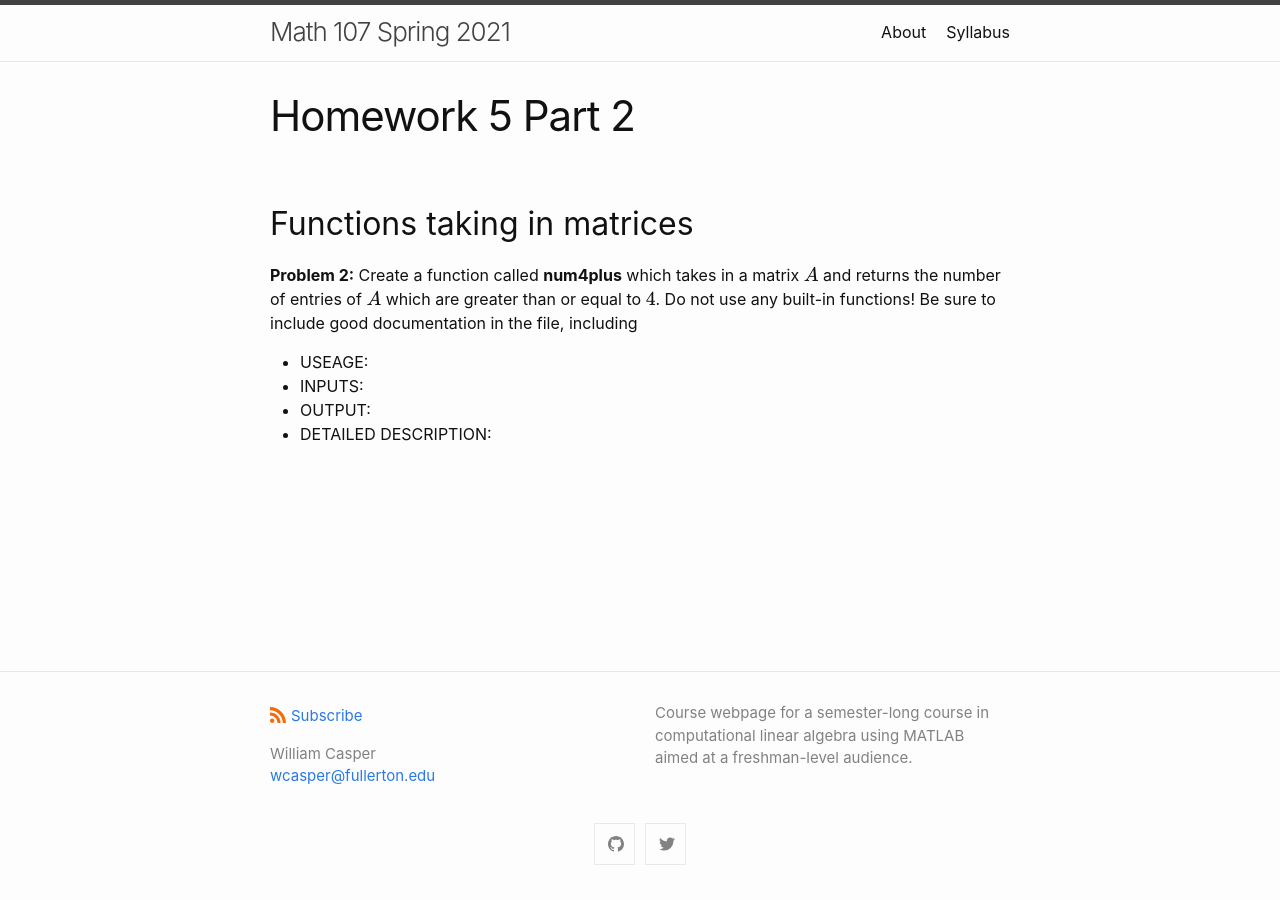
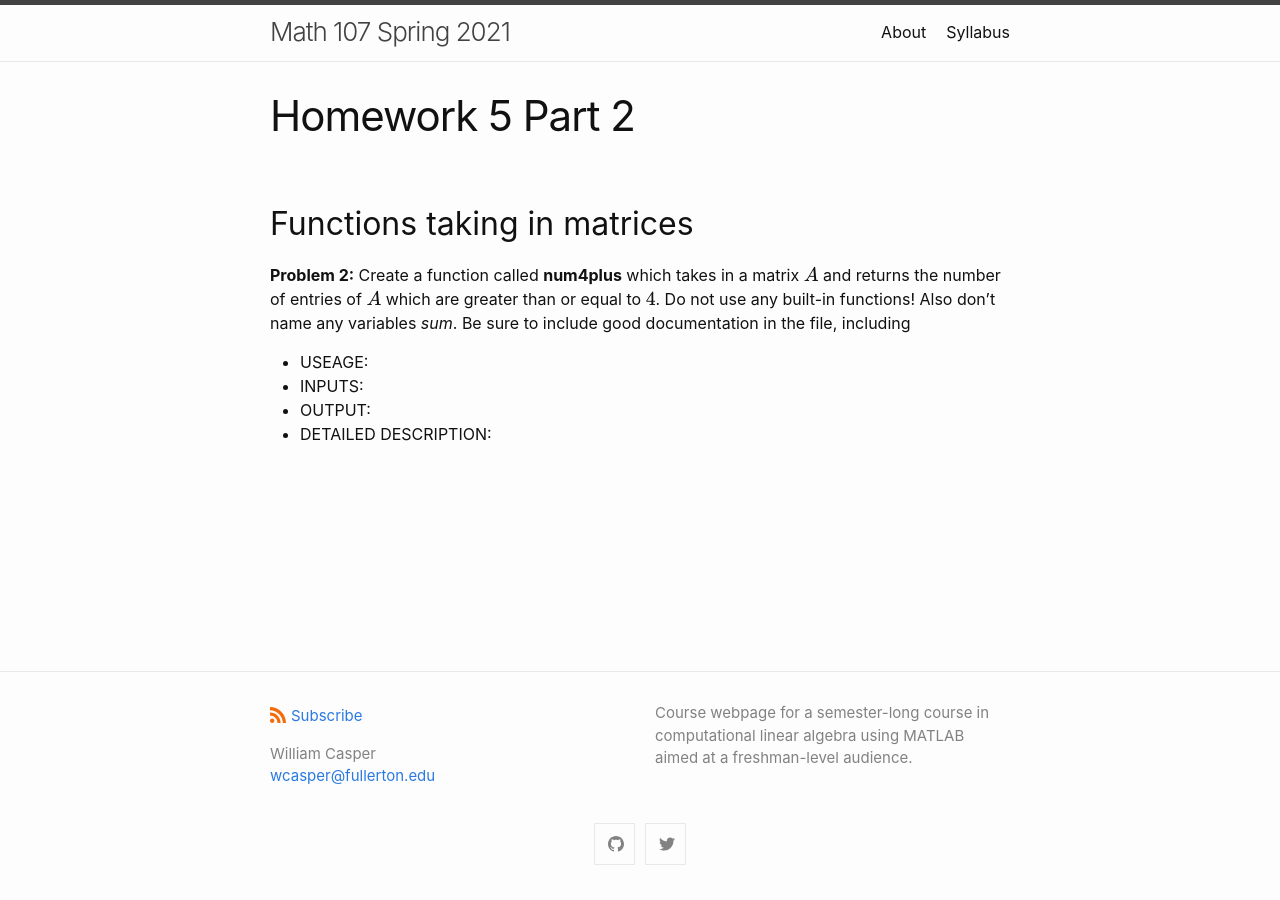
Before and after one commit to wcasper/math107spring2021, a Jekyll site: the page built from homework/hw5/hw5-part2.md, in a window 1280 px wide. Built offline with Jekyll 4.4.1, drawn with Linux system fonts in a browser that asks for light colours.

Commit message:
added additional instructions

```diff
--- a/homework/hw5/hw5-part2.md
+++ b/homework/hw5/hw5-part2.md
@@ -7,7 +7,7 @@ permalink: /homework/hw5/hw5-part2
 ## Functions taking in matrices
 
 **Problem 2:**
-Create a function called **num4plus** which takes in a matrix $$A$$ and returns the number of entries of $$A$$ which are greater than or equal to $$4$$. Do not use any built-in functions! Be sure to include good documentation in the file, including
+Create a function called **num4plus** which takes in a matrix $$A$$ and returns the number of entries of $$A$$ which are greater than or equal to $$4$$. Do not use any built-in functions! Also don't name any variables *sum*.  Be sure to include good documentation in the file, including
 * USEAGE:
 * INPUTS:
 * OUTPUT:
```
Also changed, not shown: homework/hw5/hw5-part1.md (+1 -1 lines).
